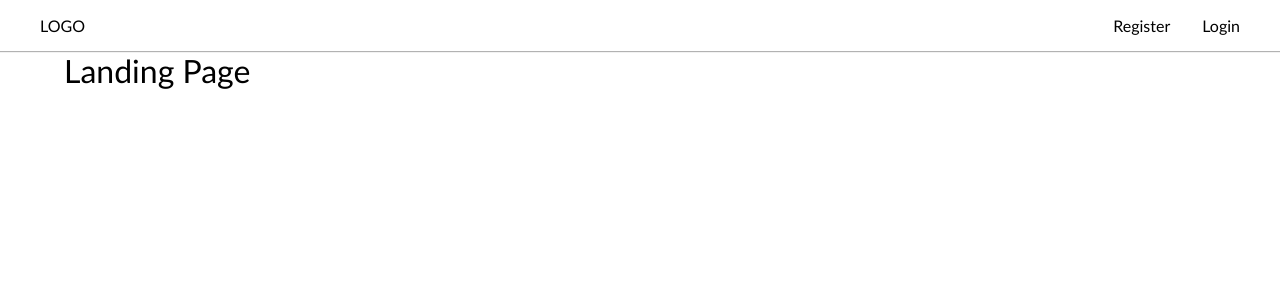
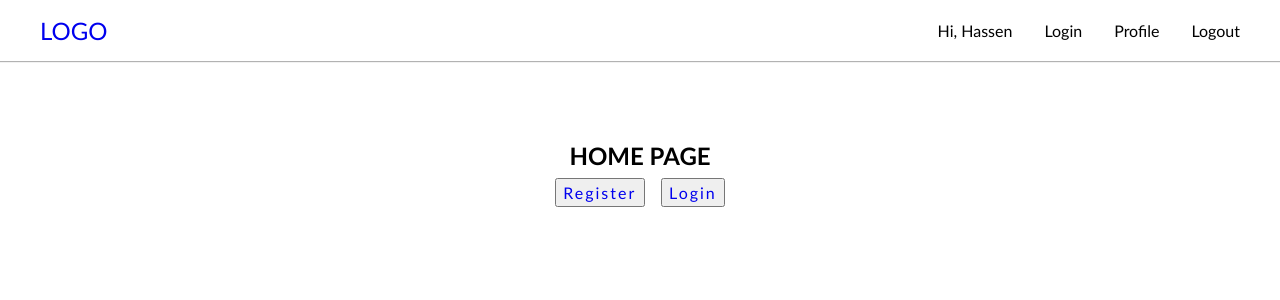
Before and after one commit to HassenHR/MernBitf, a React (Create React App) app in the folder frontend/: page / in a window 1280 px wide. Shown: the top 300 px of the page. Built offline with nearby package versions, Linux system fonts and the light colour scheme.

Commit message:
MERN AUTH

```diff
--- a/frontend/package.json
+++ b/frontend/package.json
@@ -14,7 +14,7 @@
     "react-dom": "^18.2.0",
     "react-icons": "^4.8.0",
     "react-quill": "^2.0.0",
-    "react-redux": "^8.0.5",
+    "react-redux": "^8.1.2",
     "react-router-dom": "^6.11.1",
     "react-scripts": "5.0.1",
     "react-toastify": "^9.1.3",
--- a/frontend/src/App.js
+++ b/frontend/src/App.js
@@ -1,31 +1,19 @@
-// import { BrowserRouter, Routes, Route } from "react-router-dom";
-// import Home from "./pages/Home";
-import styled from "styled-components";
-import Navbar from "./components/Navbar";
-import Landing from "./pages/Landing";
+import React from "react";
 import { BrowserRouter, Routes, Route } from "react-router-dom";
-import Register from "./pages/Register";
-import Login from "./pages/Login";
+import Home from "./pages/Home";
+import Login from "./pages/auth/Login";
 
 function App() {
   return (
-    <BrowserRouter>
-      <Navbar />
-      <Wrapper>
+    <>
+      <BrowserRouter>
         <Routes>
-          <Route path="/" element={<Landing />} />
-          <Route path="/register" element={<Register />} />
+          <Route path="/" element={<Home />} />
           <Route path="/login" element={<Login />} />
         </Routes>
-      </Wrapper>
-    </BrowserRouter>
+      </BrowserRouter>
+    </>
   );
 }
 
-const Wrapper = styled.div`
-  max-width: 1200px;
-  width: 90%;
-  margin: auto;
-`;
-
 export default App;
--- /dev/null
+++ b/frontend/src/components/Header.js
@@ -0,0 +1,37 @@
+import React from "react";
+import { Link } from "react-router-dom";
+
+function Header() {
+  return (
+    <div>
+      <nav>
+        <div className="nav-center">
+          <div>
+            <h1>
+              <Link to="/">LOGO</Link>
+            </h1>
+          </div>
+          <div>
+            <ul>
+              <li>
+                <p>Hi, Hassen</p>
+              </li>
+              <li>
+                <Link to="/login">Login</Link>
+              </li>
+
+              <li>
+                <Link to="/profile">Profile</Link>
+              </li>
+              <li>
+                <Link to="/">Logout</Link>
+              </li>
+            </ul>
+          </div>
+        </div>
+      </nav>
+    </div>
+  );
+}
+
+export default Header;
--- a/frontend/src/components/Navbar.js
+++ /dev/null
@@ -1,22 +0,0 @@
-import React from "react";
-import { Link } from "react-router-dom";
-
-function Navbar() {
-  return (
-    <nav>
-      <div className="nav-center">
-        <div>LOGO</div>
-        <ul>
-          <li>
-            <Link to="/register">Register</Link>
-          </li>
-          <li>
-            <Link to="/login">Login</Link>
-          </li>
-        </ul>
-      </div>
-    </nav>
-  );
-}
-
-export default Navbar;
--- a/frontend/src/index.css
+++ b/frontend/src/index.css
@@ -6,6 +6,11 @@
   list-style: none;
   font-family: "Gill Sans", "Gill Sans MT", Calibri, "Trebuchet MS", sans-serif;
   font-weight: 300;
+}
+section {
+  max-width: 1200px;
+  margin: auto;
+  text-align: center;
 }
 .container {
   max-width: 1200px;
@@ -65,7 +70,7 @@ form input {
   margin-bottom: 1rem;
 }
 button {
-  margin-top: 0.5rem;
+  margin: 0.5rem;
   padding: 0.2rem 0.4rem;
   cursor: pointer;
   font-size: 1rem;
@@ -82,3 +87,8 @@ article {
   margin: 1rem auto;
   padding: 1rem;
 }
+.googl-login-btn {
+  background-color: red;
+  color: white;
+  border: none;
+}
--- /dev/null
+++ b/frontend/src/pages/Home.js
@@ -0,0 +1,22 @@
+import React from "react";
+import Header from "../components/Header";
+import { Link } from "react-router-dom";
+
+function Home() {
+  return (
+    <div>
+      <Header />
+      <section>
+        <h1>Home page</h1>
+        <button>
+          <Link to="register">Register</Link>
+        </button>
+        <button>
+          <Link to="login">Login</Link>
+        </button>
+      </section>
+    </div>
+  );
+}
+
+export default Home;
--- a/frontend/src/pages/Landing.js
+++ /dev/null
@@ -1,11 +0,0 @@
-import React from "react";
-
-function Landing() {
-  return (
-    <div>
-      <h1>Landing Page</h1>
-    </div>
-  );
-}
-
-export default Landing;
--- a/frontend/src/pages/Login.js
+++ /dev/null
@@ -1,26 +0,0 @@
-import React from "react";
-import { Link } from "react-router-dom";
-
-function Login() {
-  return (
-    <div>
-      <h1>Login Page</h1>
-      <form>
-        <input type="email" placeholder="Email" name="email" required />
-        <input
-          type="password"
-          placeholder="Password"
-          name="password"
-          required
-        />
-        <button type="submit">Login</button>
-        <div>
-          <p>Don't have an account? </p>
-          <Link to="/register">Register</Link>
-        </div>
-      </form>
-    </div>
-  );
-}
-
-export default Login;
--- a/frontend/src/pages/Register.js
+++ /dev/null
@@ -1,27 +0,0 @@
-import React from "react";
-import { Link } from "react-router-dom";
-
-function Register() {
-  return (
-    <div>
-      <h1>Register Page</h1>
-      <form>
-        <input type="text" placeholder="Name" name="name" required />
-        <input type="email" placeholder="Email" name="email" required />
-        <input
-          type="password"
-          placeholder="Password"
-          name="password"
-          required
-        />
-        <button type="submit">Register</button>
-        <div>
-          <p>Already have an account? </p>
-          <Link to="/login">Login</Link>
-        </div>
-      </form>
-    </div>
-  );
-}
-
-export default Register;
--- /dev/null
+++ b/frontend/src/pages/auth/Login.js
@@ -0,0 +1,51 @@
+import React, { useState } from "react";
+import { Link } from "react-router-dom";
+
+function Login() {
+  const [email, setEmail] = useState("");
+  const [password, setPassword] = useState("");
+
+  const handleInputChange = (e) => {};
+
+  const login = (e) => {
+    e.preventDefault();
+  };
+
+  return (
+    <div>
+      <h1>Login</h1>
+      <form onSubmit={login}>
+        <input
+          type="email"
+          name="email"
+          placeholder="Email"
+          value={email}
+          onChange={handleInputChange}
+        />
+        <input
+          type="password"
+          name="password"
+          placeholder="Password"
+          value={password}
+          onChange={handleInputChange}
+        />
+        <button type="submit">Login</button>
+        <button type="submit" className="googl-login-btn">
+          Login with Google
+        </button>
+        <div>
+          <Link to="/forgot">Forgot password</Link>
+        </div>
+        <div>
+          <Link to="/">Home</Link>
+          <p>
+            Don't have an account?
+            <Link to="/register">Register</Link>
+          </p>
+        </div>
+      </form>
+    </div>
+  );
+}
+
+export default Login;
```
Also changed, not shown: frontend/src/pages/Dashboard.js (deleted, +0 -23 lines), frontend/src/pages/ErrorPage.js (deleted, +0 -25 lines), 1 other file (tests, documents, lock files or other folders).
